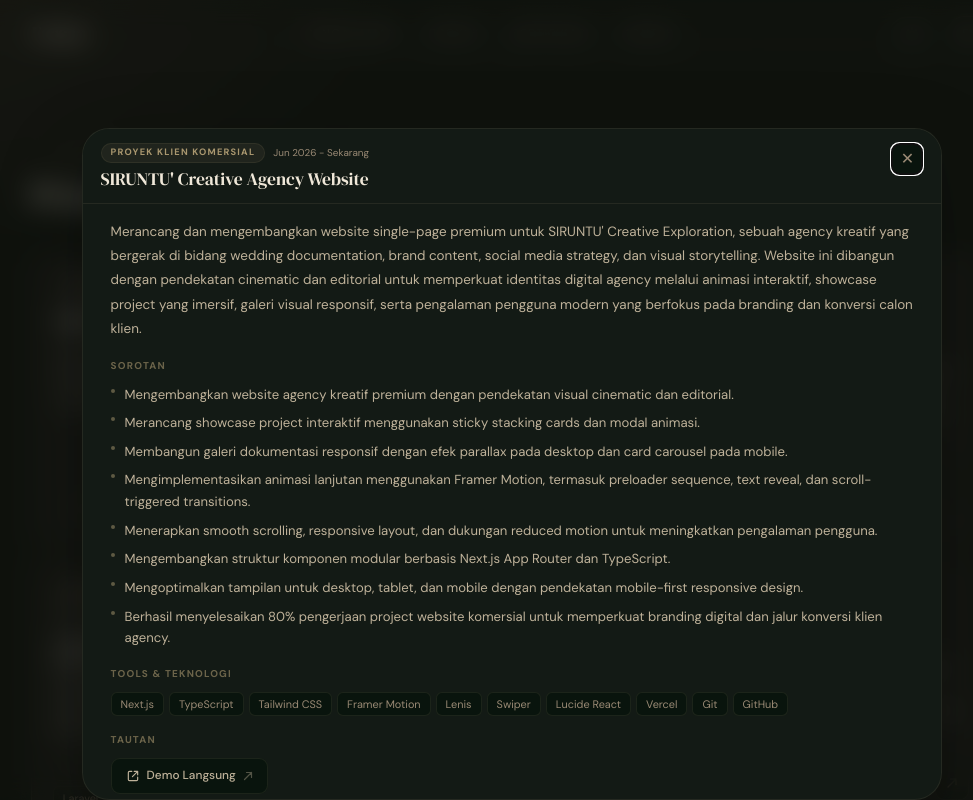
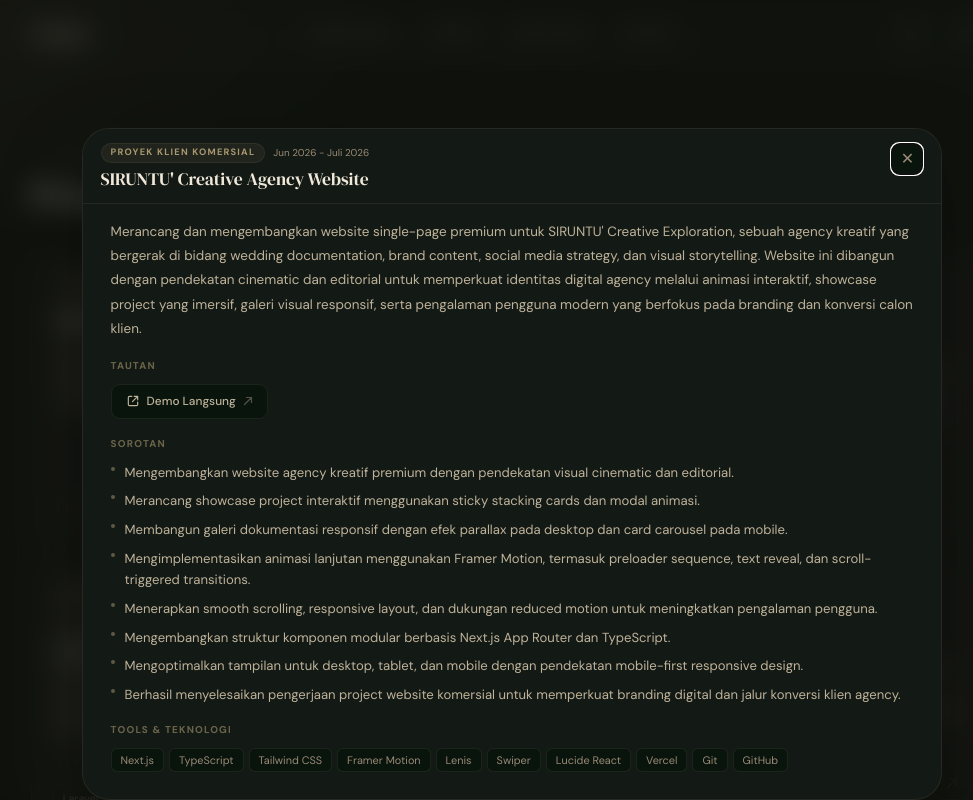
Before and after one commit to Furqan-sykss/my-portfolio, a Next.js app: page / in a window 1280 px wide. Both pictures are taken after a click on the element 476 px from the left and 2987 px from the top of the page. Shown: the part 2587-3387 px from the top of the page, without its empty margins (128-1101 px from the left). Built offline with nearby package versions, Linux system fonts and the light colour scheme.

Commit message:
fix text | 17 July 2026

```diff
--- a/app/page.tsx
+++ b/app/page.tsx
@@ -65,8 +65,8 @@ const projects: Project[] = [
       en: "SIRUNTU' Creative Agency Website",
     },
     period: {
-      id: "Jun 2026 - Sekarang",
-      en: "Jun 2026 - Present",
+      id: "Jun 2026 - Juli 2026",
+      en: "Jun 2026 - July 2026",
     },
     tag: {
       id: "Proyek Klien Komersial",
@@ -108,8 +108,8 @@ const projects: Project[] = [
           en: "Optimized the interface for desktop, tablet, and mobile devices through a mobile-first responsive design approach.",
         },
         {
-          id: "Berhasil menyelesaikan 80% pengerjaan project website komersial untuk memperkuat branding digital dan jalur konversi klien agency.",
-          en: "Completed 80% of the commercial website project to strengthen the agency's digital branding and client conversion strategy.",
+          id: "Berhasil menyelesaikan pengerjaan project website komersial untuk memperkuat branding digital dan jalur konversi klien agency.",
+          en: "Completed  the commercial website project to strengthen the agency's digital branding and client conversion strategy.",
         },
       ],
       links: [
@@ -1268,29 +1268,6 @@ function ProjectModal({ project, onClose }: { project: Project; onClose: () => v
           <div className="modal-scroll-area" style={{ flex: 1, overflowY: "auto", padding: "1rem 1.1rem 2rem", display: "flex", flexDirection: "column", gap: "1.1rem" }}>
             <p style={{ fontSize: "0.84rem", lineHeight: 1.8, color: "var(--text-secondary)" }}>{L(project.desc)}</p>
 
-            {project.detail?.highlights && (
-              <div>
-                <p style={{ fontSize: "0.62rem", fontWeight: 700, letterSpacing: "0.12em", textTransform: "uppercase", color: "var(--accent)", opacity: 0.6, marginBottom: 10 }}>{t("highlights")}</p>
-                <div style={{ display: "flex", flexDirection: "column", gap: 7 }}>
-                  {project.detail.highlights.map((h, i) => (
-                    <div key={i} style={{ display: "flex", alignItems: "flex-start", gap: 10 }}>
-                      <div style={{ flexShrink: 0, marginTop: 5, width: 4, height: 4, borderRadius: "50%", backgroundColor: "var(--accent)", opacity: 0.5 }} />
-                      <span style={{ fontSize: "0.82rem", lineHeight: 1.65, color: "var(--text-secondary)" }}>{L(h)}</span>
-                    </div>
-                  ))}
-                </div>
-              </div>
-            )}
-
-            <div>
-              <p style={{ fontSize: "0.62rem", fontWeight: 700, letterSpacing: "0.12em", textTransform: "uppercase", color: "var(--accent)", opacity: 0.6, marginBottom: 10 }}>{t("techStack")}</p>
-              <div style={{ display: "flex", flexWrap: "wrap", gap: 5 }}>
-                {project.stack.map((s) => (
-                  <StackChip key={s}>{s}</StackChip>
-                ))}
-              </div>
-            </div>
-
             {project.detail?.links && project.detail.links.length > 0 && (
               <div>
                 <p style={{ fontSize: "0.62rem", fontWeight: 700, letterSpacing: "0.12em", textTransform: "uppercase", color: "var(--accent)", opacity: 0.6, marginBottom: 10 }}>{t("links")}</p>
@@ -1338,6 +1315,29 @@ function ProjectModal({ project, onClose }: { project: Project; onClose: () => v
                 </div>
               </div>
             )}
+
+            {project.detail?.highlights && (
+              <div>
+                <p style={{ fontSize: "0.62rem", fontWeight: 700, letterSpacing: "0.12em", textTransform: "uppercase", color: "var(--accent)", opacity: 0.6, marginBottom: 10 }}>{t("highlights")}</p>
+                <div style={{ display: "flex", flexDirection: "column", gap: 7 }}>
+                  {project.detail.highlights.map((h, i) => (
+                    <div key={i} style={{ display: "flex", alignItems: "flex-start", gap: 10 }}>
+                      <div style={{ flexShrink: 0, marginTop: 5, width: 4, height: 4, borderRadius: "50%", backgroundColor: "var(--accent)", opacity: 0.5 }} />
+                      <span style={{ fontSize: "0.82rem", lineHeight: 1.65, color: "var(--text-secondary)" }}>{L(h)}</span>
+                    </div>
+                  ))}
+                </div>
+              </div>
+            )}
+
+            <div>
+              <p style={{ fontSize: "0.62rem", fontWeight: 700, letterSpacing: "0.12em", textTransform: "uppercase", color: "var(--accent)", opacity: 0.6, marginBottom: 10 }}>{t("techStack")}</p>
+              <div style={{ display: "flex", flexWrap: "wrap", gap: 5 }}>
+                {project.stack.map((s) => (
+                  <StackChip key={s}>{s}</StackChip>
+                ))}
+              </div>
+            </div>
           </div>
         </>
       )}
```
